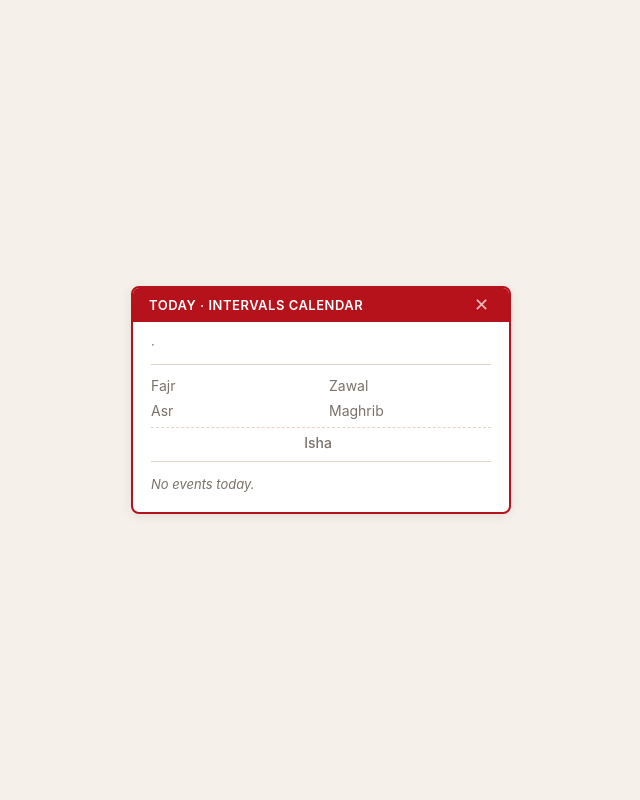
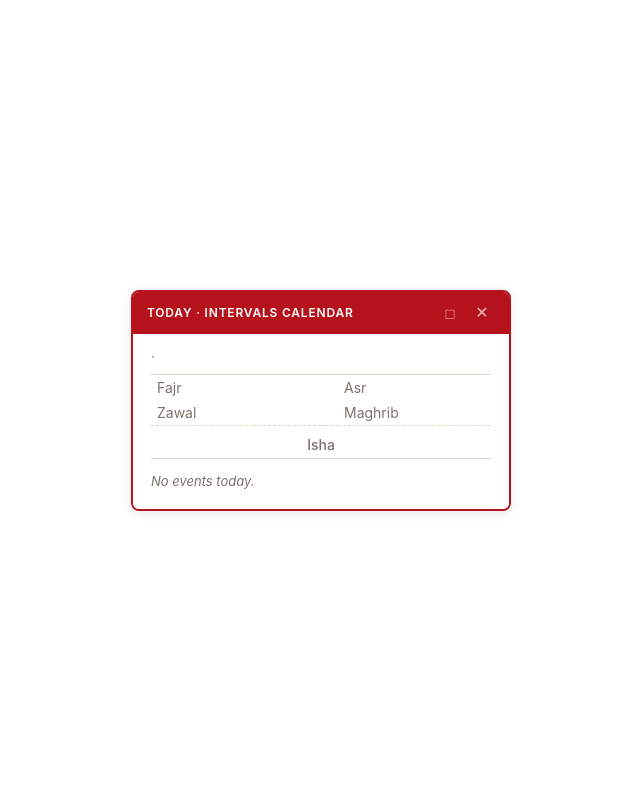
Before and after one commit to imoosa/hijri, a Python web app: template app/templates/widget_today.html in a window 1280 px wide. Shown: the whole page, without its empty margins (319-959 px from the left). Run offline with Jinja, Linux system fonts and the light colour scheme; the template is opened without the code that fills it, so the values that code supplies are empty.

Commit message:
Add files via upload

```diff
--- a/app/templates/widget_today.html
+++ b/app/templates/widget_today.html
@@ -10,16 +10,19 @@
 <style>
     :root {
         --maroon: #b5121b;
-        --bg: #f5f0ea;
-        --card: #ffffff;
+        --maroon-dark: #8a0e15;
+        --bg: transparent;
+        --card-bg: #ffffff;
+        --card-shadow: 0 2px 12px rgba(0,0,0,0.10);
         --text: #1a1412;
         --muted: #7a726a;
         --border: #e0d5c8;
+        --header-text: #ffffff;
     }
     * { box-sizing: border-box; margin: 0; padding: 0; }
     html, body {
         height: 100%;
-        background: var(--bg);
+        background: transparent;
     }
     body {
         font-family: -apple-system, "Segoe UI", Roboto, Arial, sans-serif;
@@ -28,114 +31,166 @@
         align-items: center;
         justify-content: center;
         min-width: 280px;
-        padding: 16px;
+        padding: 12px;
+        background: transparent;
     }
 
     .widget {
-        background: var(--card);
+        width: 100%;
+        max-width: 380px;
+        position: relative;
+    }
+
+    /* Card with background - default state */
+    .widget-card {
+        background: var(--card-bg);
         border-radius: 8px;
         padding: 0;
-        width: 100%;
-        max-width: 380px;
         border: 2px solid var(--maroon);
         position: relative;
         overflow: hidden;
-        box-shadow: 0 2px 12px rgba(0,0,0,0.08);
+        box-shadow: var(--card-shadow);
+        transition: all 0.3s ease;
+    }
+
+    /* Transparent mode */
+    .widget.transparent .widget-card {
+        background: transparent;
+        box-shadow: none;
+        border: 2px solid var(--maroon);
+    }
+
+    .widget.transparent .widget-card .widget-body {
+        background: transparent;
     }
 
     /* RED HEADER BAR */
     .widget-header {
         background: var(--maroon);
-        padding: 8px 16px;
+        padding: 8px 14px;
         display: flex;
         justify-content: space-between;
         align-items: center;
     }
 
+    .widget.transparent .widget-header {
+        background: var(--maroon);
+    }
+
     .widget-header .title {
-        color: #fff;
-        font-size: 13px;
+        color: var(--header-text);
+        font-size: 12px;
         font-weight: 600;
-        letter-spacing: 0.5px;
+        letter-spacing: 0.8px;
         text-transform: uppercase;
     }
 
-    .widget-header .cut-btn {
+    .widget-header .header-actions {
+        display: flex;
+        align-items: center;
+        gap: 6px;
+    }
+
+    .widget-header .header-actions button {
         background: none;
         border: none;
         color: rgba(255,255,255,0.7);
-        font-size: 18px;
+        font-size: 16px;
         cursor: pointer;
-        padding: 0 4px;
+        padding: 2px 4px;
         line-height: 1;
         transition: color 0.2s;
+        border-radius: 4px;
+        width: 26px;
+        height: 26px;
+        display: flex;
+        align-items: center;
+        justify-content: center;
     }
-    .widget-header .cut-btn:hover {
+    .widget-header .header-actions button:hover {
         color: #fff;
+        background: rgba(255,255,255,0.1);
+    }
+
+    .widget-header .header-actions .bg-toggle {
+        font-size: 14px;
+        color: rgba(255,255,255,0.5);
+    }
+    .widget-header .header-actions .bg-toggle:hover {
+        color: #fff;
+    }
+    .widget-header .header-actions .bg-toggle.active {
+        color: #fff;
+        background: rgba(255,255,255,0.15);
     }
 
     /* CONTENT AREA */
     .widget-body {
         padding: 14px 18px 16px;
+        background: var(--card-bg);
+        transition: background 0.3s ease;
+    }
+
+    .widget.transparent .widget-body {
+        background: transparent;
     }
 
     .date-line {
         font-size: 13px;
         color: var(--muted);
-        margin-bottom: 2px;
+        margin-bottom: 1px;
     }
 
     .native-line {
         font-size: 18px;
         font-weight: 700;
         color: var(--maroon);
-        margin-bottom: 12px;
+        margin-bottom: 10px;
         line-height: 1.2;
     }
 
-    /* Prayer times - table style */
-    .prayer-times {
-        display: grid;
-        grid-template-columns: 1fr 1fr;
-        gap: 4px 16px;
-        padding: 10px 0 8px;
+    /* Prayer times - table style like screenshot */
+    .prayer-table {
+        width: 100%;
+        border-collapse: collapse;
+        margin-bottom: 10px;
         border-top: 1px solid var(--border);
         border-bottom: 1px solid var(--border);
-        margin-bottom: 10px;
     }
 
-    .prayer-item {
-        display: flex;
-        justify-content: space-between;
-        align-items: center;
+    .prayer-table td {
+        padding: 4px 6px;
         font-size: 14px;
-        padding: 2px 0;
+        text-align: left;
     }
 
-    .prayer-item .label {
+    .prayer-table .label {
         color: var(--muted);
         font-weight: 400;
+        width: 30%;
     }
 
-    .prayer-item .time {
+    .prayer-table .time {
         font-weight: 600;
         color: var(--text);
         font-variant-numeric: tabular-nums;
-        font-size: 15px;
+        width: 20%;
     }
 
-    .prayer-item.isha-row {
-        grid-column: 1 / -1;
-        justify-content: center;
-        padding-top: 6px;
-        margin-top: 2px;
+    .prayer-table .spacer {
+        width: 5%;
+    }
+
+    .prayer-table .isha-row td {
+        padding-top: 8px;
         border-top: 1px dashed var(--border);
-        gap: 6px;
+        text-align: center;
     }
-    .prayer-item.isha-row .label {
+    .prayer-table .isha-row .label {
         font-weight: 500;
+        width: auto;
     }
-    .prayer-item.isha-row .time {
+    .prayer-table .isha-row .time {
         font-size: 16px;
         font-weight: 700;
     }
@@ -212,20 +267,22 @@
             app-region: drag;
         }
         .widget {
+            max-width: 100%;
+        }
+        .widget-card {
             border-radius: 0;
-            max-width: 100%;
             border: none;
         }
         .widget-header { display: none; }
     }
 
     @media (max-width: 420px) {
-        body { padding: 8px; }
-        .widget-body { padding: 12px 14px 14px; }
+        body { padding: 6px; }
+        .widget-body { padding: 10px 12px 12px; }
         .native-line { font-size: 16px; }
-        .prayer-item { font-size: 13px; }
-        .prayer-item .time { font-size: 14px; }
+        .prayer-table td { font-size: 13px; padding: 3px 4px; }
         .date-line { font-size: 12px; }
+        .widget-header .title { font-size: 11px; }
     }
 </style>
 </head>
@@ -234,11 +291,15 @@
         <span>{{ today_g.strftime("%A, %d %B %Y") }} &middot; {{ location_name }}</span>
     </div>
 
-    <div class="widget" id="widget-card">
-        <!-- RED HEADER BAR with Cut button -->
+    <div class="widget" id="widget-container">
+        <div class="widget-card" id="widget-card">
+            <!-- RED HEADER BAR -->
             <div class="widget-header">
                 <span class="title">Today &middot; Intervals Calendar</span>
+                <div class="header-actions">
+                    <button class="bg-toggle" id="bg-toggle" title="Toggle background" aria-label="Toggle background">◻</button>
                     <button class="cut-btn" id="w-cut-btn" aria-label="Close widget">✕</button>
+                </div>
             </div>
 
             <div class="widget-body">
@@ -247,15 +308,28 @@
                     {% if native %}{{ native.day }} {{ native.month_name }} {{ native.year }} &middot; {{ native.calendar_label }}{% endif %}
                 </div>
 
-            <div class="prayer-times" id="w-prayer-grid">
-                <div class="prayer-item"><span class="label">Fajr</span> <span class="time" id="p-fajr">{{ prayer.fajr }}</span></div>
-                <div class="prayer-item"><span class="label">Zawal</span> <span class="time" id="p-zawal">{{ prayer.zawal }}</span></div>
-                <div class="prayer-item"><span class="label">Asr</span> <span class="time" id="p-asr">{{ prayer.asr }}</span></div>
-                <div class="prayer-item"><span class="label">Maghrib</span> <span class="time" id="p-maghrib">{{ prayer.maghrib }}</span></div>
-                <div class="prayer-item isha-row">
-                    <span class="label">Isha</span> <span class="time" id="p-isha">{{ prayer.isha }}</span>
-                </div>
-            </div>
+                <table class="prayer-table" id="w-prayer-table">
+                    <tr>
+                        <td class="label">Fajr</td>
+                        <td class="time" id="p-fajr">{{ prayer.fajr }}</td>
+                        <td class="spacer"></td>
+                        <td class="label">Asr</td>
+                        <td class="time" id="p-asr">{{ prayer.asr }}</td>
+                    </tr>
+                    <tr>
+                        <td class="label">Zawal</td>
+                        <td class="time" id="p-zawal">{{ prayer.zawal }}</td>
+                        <td class="spacer"></td>
+                        <td class="label">Maghrib</td>
+                        <td class="time" id="p-maghrib">{{ prayer.maghrib }}</td>
+                    </tr>
+                    <tr class="isha-row">
+                        <td colspan="5">
+                            <span class="label">Isha</span>
+                            <span class="time" id="p-isha">{{ prayer.isha }}</span>
+                        </td>
+                    </tr>
+                </table>
 
                 <div class="events-section" id="w-events">
                     {% set all_events = hijri_events + interfaith_events + personal_events %}
@@ -273,8 +347,33 @@
                 <button class="install-btn" id="w-install-btn">Install this widget</button>
             </div>
         </div>
+    </div>
 
 <script>
+// ---- TOGGLE BACKGROUND ----
+var isTransparent = false;
+var bgToggle = document.getElementById('bg-toggle');
+var container = document.getElementById('widget-container');
+
+bgToggle.addEventListener('click', function() {
+    isTransparent = !isTransparent;
+    container.classList.toggle('transparent', isTransparent);
+    bgToggle.classList.toggle('active', isTransparent);
+    // Save preference
+    try {
+        localStorage.setItem('widget-transparent', isTransparent ? 'true' : 'false');
+    } catch(e) {}
+});
+
+// Load saved preference
+try {
+    if (localStorage.getItem('widget-transparent') === 'true') {
+        isTransparent = true;
+        container.classList.add('transparent');
+        bgToggle.classList.add('active');
+    }
+} catch(e) {}
+
 // ---- RESIZE for standalone ----
 if (window.matchMedia && window.matchMedia("(display-mode: standalone)").matches) {
     try { window.resizeTo(360, 420); } catch (e) {}
@@ -310,11 +409,12 @@ window.addEventListener("appinstalled", function () {
 
 // ---- CUT BUTTON ----
 document.getElementById("w-cut-btn").addEventListener("click", function() {
-    var widget = document.getElementById("widget-card");
-    widget.style.transition = "opacity 0.3s ease";
-    widget.style.opacity = "0";
+    var card = document.getElementById("widget-card");
+    card.style.transition = "opacity 0.3s ease, transform 0.3s ease";
+    card.style.transform = "scale(0.95)";
+    card.style.opacity = "0";
     setTimeout(function() {
-        widget.style.display = "none";
+        card.style.display = "none";
     }, 300);
 });
 
```
Lines whose indentation alone changed are shown as unchanged.
